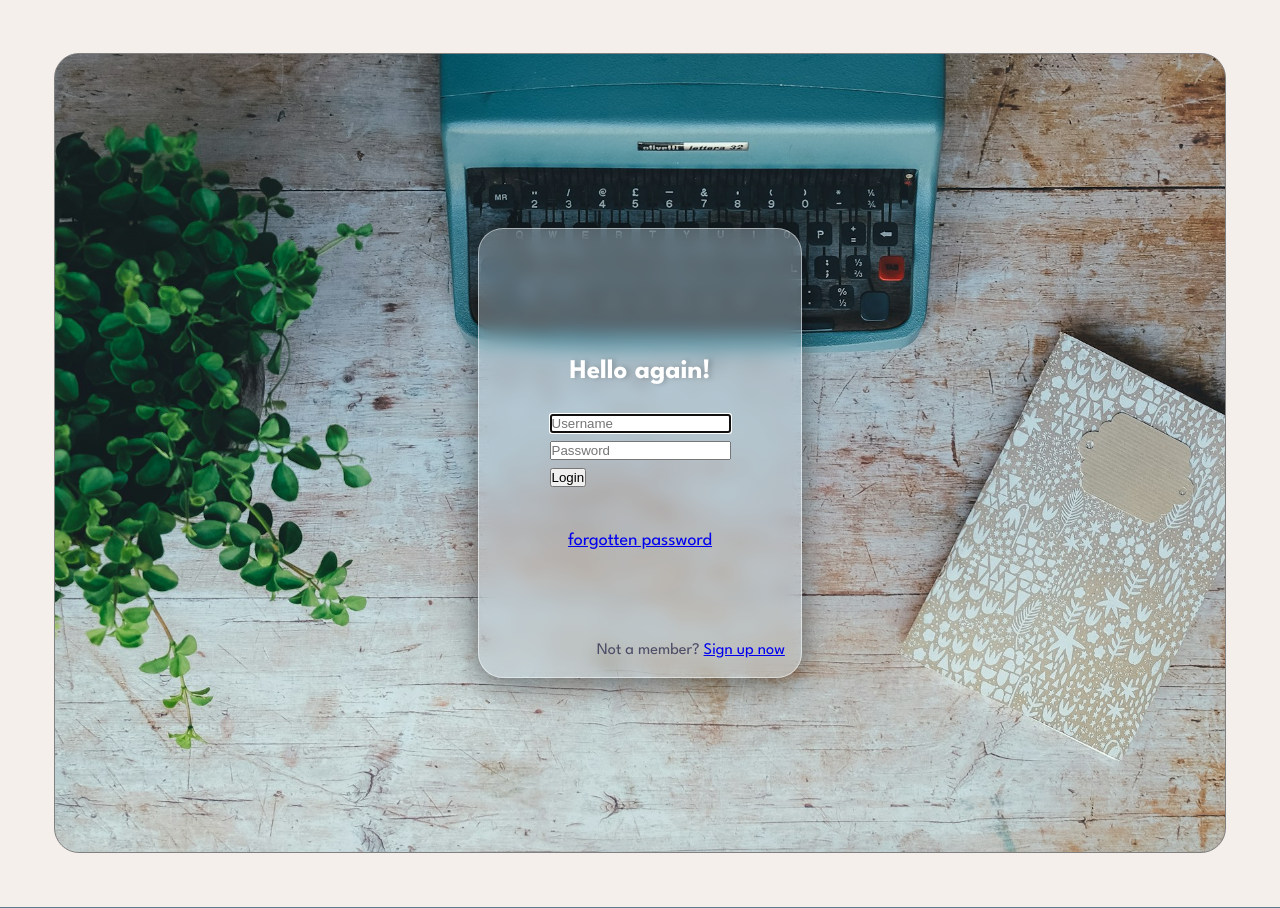
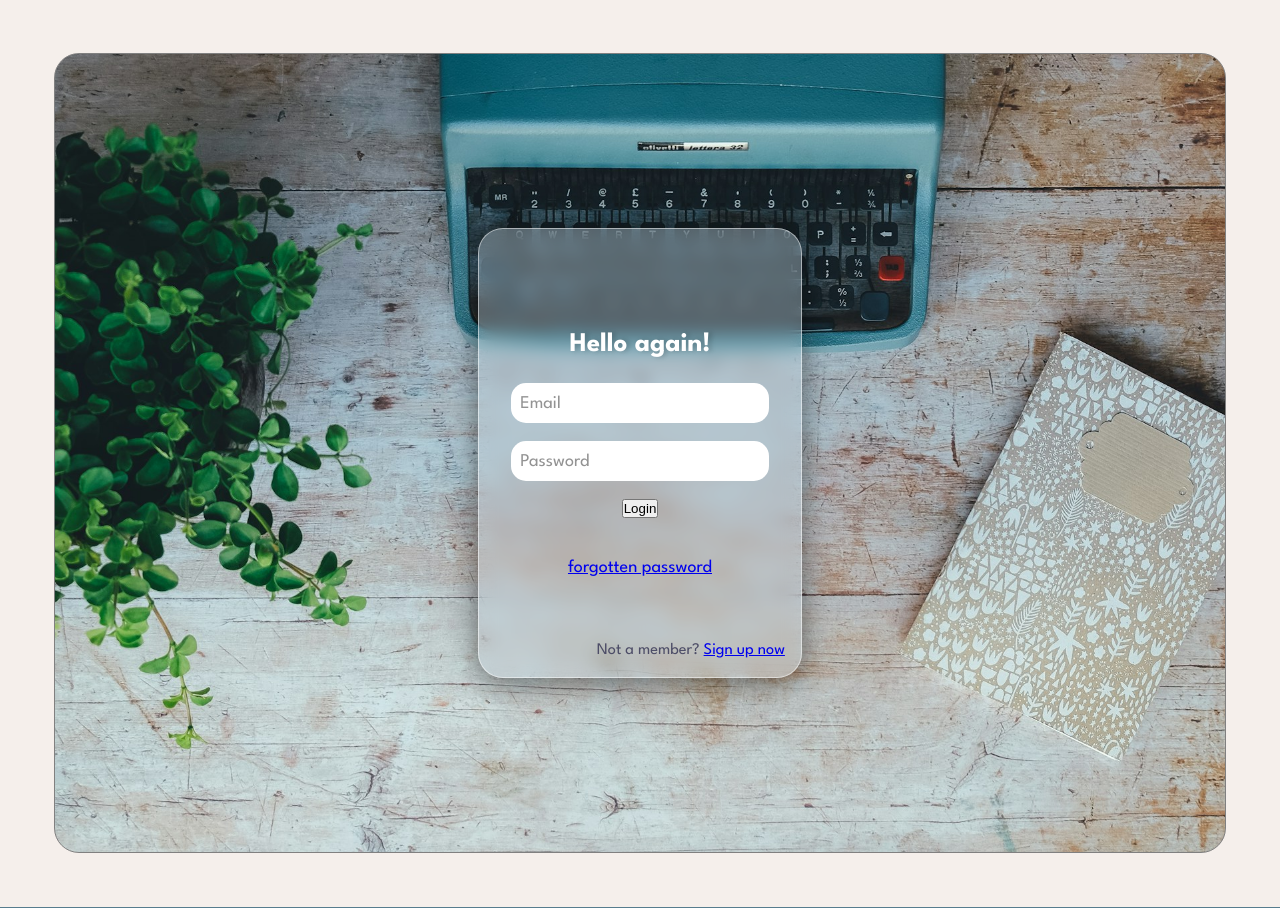
Before and after one commit to AndonGoshev/odontopedia, a Django app: page /accounts/login/ in a window 1280 px wide. Shown: the part 82-990 px from the top of the page. Run offline with Django 5.2, Linux system fonts and the light colour scheme; some libraries are stand-ins or nearby versions; some web fonts are replaced.

Commit message:
Login page - floating label -done

```diff
--- a/odontopedia/accounts/auth_form_styling_mixin.py
+++ b/odontopedia/accounts/auth_form_styling_mixin.py
@@ -7,22 +7,22 @@ class AuthFormsPlaceholderMixin(forms.Form):
 
         for field in self.fields:
             if field == 'password2':
-                self.fields[field].label = ''
-                self.fields[field].widget.attrs['placeholder'] = 'Confirm password'
+                self.fields[field].label = 'Confirm password'
+                self.fields[field].widget.attrs['placeholder'] = ''
                 continue
 
             elif field == 'first_name':
-                self.fields[field].label = ''
-                self.fields[field].widget.attrs['placeholder'] = 'First name'
+                self.fields[field].label = 'First name'
+                self.fields[field].widget.attrs['placeholder'] = ''
                 continue
 
             elif field == 'last_name':
-                self.fields[field].label = ''
-                self.fields[field].widget.attrs['placeholder'] = 'Last name'
+                self.fields[field].label = 'Last name'
+                self.fields[field].widget.attrs['placeholder'] = ''
                 continue
 
-            self.fields[field].label = ''
-            self.fields[field].widget.attrs['placeholder'] = field.capitalize()
+            self.fields[field].label = field.capitalize()
+            self.fields[field].widget.attrs['placeholder'] = ''
 
 
 class NewPasswordPlaceholderMixin(forms.Form):
@@ -36,5 +36,5 @@ class NewPasswordPlaceholderMixin(forms.Form):
         super().__init__(*args, **kwargs)
 
         for field in self.fields:
-            self.fields[field].label = ''
-            self.fields[field].widget.attrs['placeholder'] = self.PASSWORDS_PLACEHOLDERS_MAP[field].capitalize()
+            self.fields[field].label = self.PASSWORDS_PLACEHOLDERS_MAP[field].capitalize()
+            self.fields[field].widget.attrs['placeholder'] = ''
--- a/static/css/accounts/auth/login-card.css
+++ b/static/css/accounts/auth/login-card.css
@@ -1,15 +1,10 @@
-#sign-up-element {
-    font-size: 0.9em;
-    position: absolute;
-    bottom: 3%;
-    right: 5%;
-    color: #4d4d67;
-}
-
 #login-page-card {
     position: relative;
     height: 25em;
     width: 18em;
+    display: flex;
+    flex-direction: column;
+    align-items: center;
 
     /*background: rgba(255, 255, 255, 0.55);*/
     background: rgba(200, 217, 230, 0.35);
@@ -24,7 +19,16 @@
     /*box-shadow: 0 4px 30px rgba(0, 0, 0, 0.5)*/
 }
 
+#sign-up-element {
+    font-size: 0.9em;
+    position: absolute;
+    bottom: 3%;
+    right: 5%;
+    color: #4d4d67;
+}
+
 .auth-card-inner-container {
+    width: 80%;
     height: 100%;
     display: flex;
     flex-direction: column;
@@ -37,3 +41,51 @@
     color: white;
     text-shadow: 3px 0 5px rgba(0, 0, 0, 0.2);
 }
+
+.auth-form {
+    width: 100%;
+}
+
+.auth-form form {
+    display: flex;
+    flex-direction: column;
+    align-items: center;
+    gap: 0.5em;
+}
+
+.auth-form input {
+    width: 100%;
+    height: 3em;
+    border: none;
+    border-radius: 15px;
+    padding-left: 0.5em;
+}
+
+.auth-form input:focus {
+    outline: none;
+}
+
+.auth-form-field {
+    position: relative;
+    width: 100%;
+}
+
+.auth-form label {
+    position: absolute;
+    left: 0.5em;
+    top: 50%;
+    transform: translateY(-50%);
+    color: #939393;
+    transition: 0.3s ease;
+    pointer-events: none;
+}
+
+.auth-form input:focus + label,
+.auth-form input:not(:placeholder-shown) + label,
+.auth-form input:valid + label {
+    top: -15%;
+    left: 5%;
+    font-size: 0.8em;
+    color: #fff;
+    text-shadow: 1px 1px 2px rgba(0, 0, 0, 0.5);
+}
--- a/templates/accounts/auth/login-card.html
+++ b/templates/accounts/auth/login-card.html
@@ -8,6 +8,32 @@
 
             {% csrf_token %}
 
+
+            <!-- Email field -->
+            <div class="auth-form-field">
+                <input type="email" name="username" id="id_username" placeholder=" " required>
+                <label for="id_username">Email</label>
+            </div>
+
+            <div class="error-message" id="email-error"></div>
+            {% for error in form.username.errors %}
+                <div class="error-message">{{ error }}</div>
+            {% endfor %}
+
+            <!-- Password Field -->
+            <div class="auth-form-field">
+                <input type="password" name="password" id="id_password" placeholder=" " required>
+                <label for="id_password">Password</label>
+            </div>
+
+            <div class="error-message" id="password-error"></div>
+            {% for error in form.password.errors %}
+                <div class="error-message">{{ error }}</div>
+            {% endfor %}
+
+
+
+
             {% if form.non_field_errors %}
 
                 {% for error in form.non_field_errors %}
@@ -17,12 +43,6 @@
                 {% endfor %}
 
             {% endif %}
-
-            {% for field in form %}
-
-                <p>{{ field }}</p>
-
-            {% endfor %}
 
 
             <button type="submit">Login</button>
```
